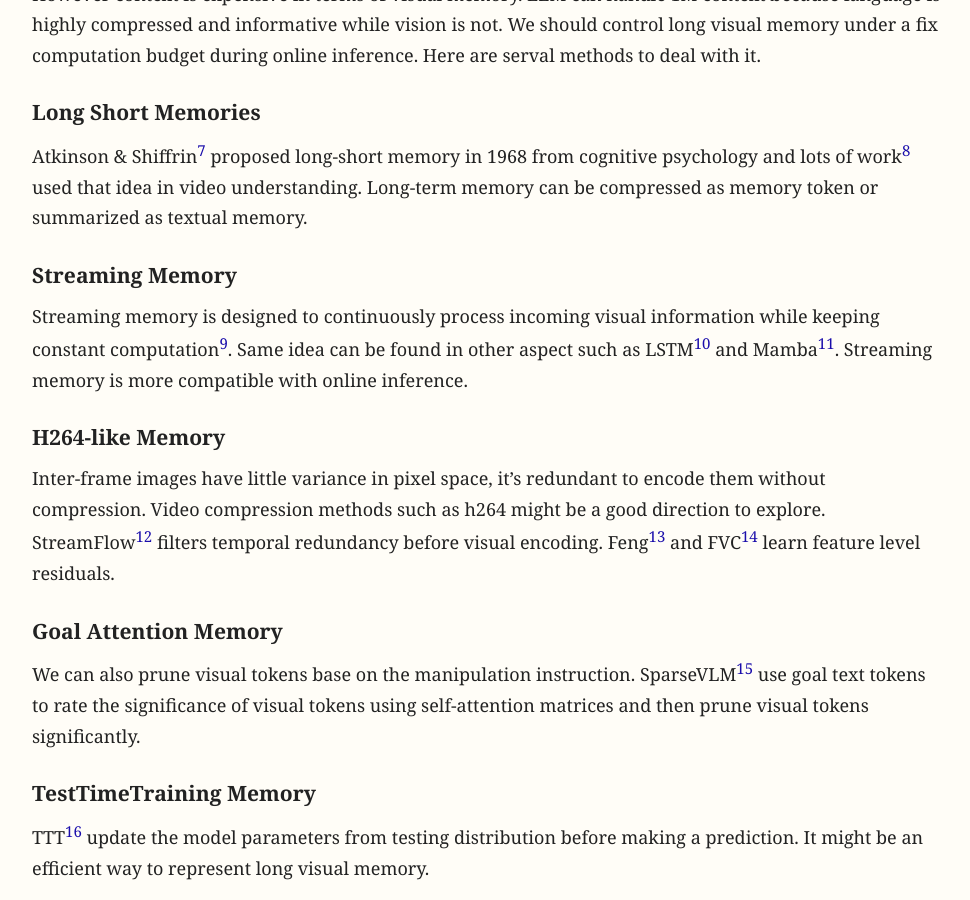
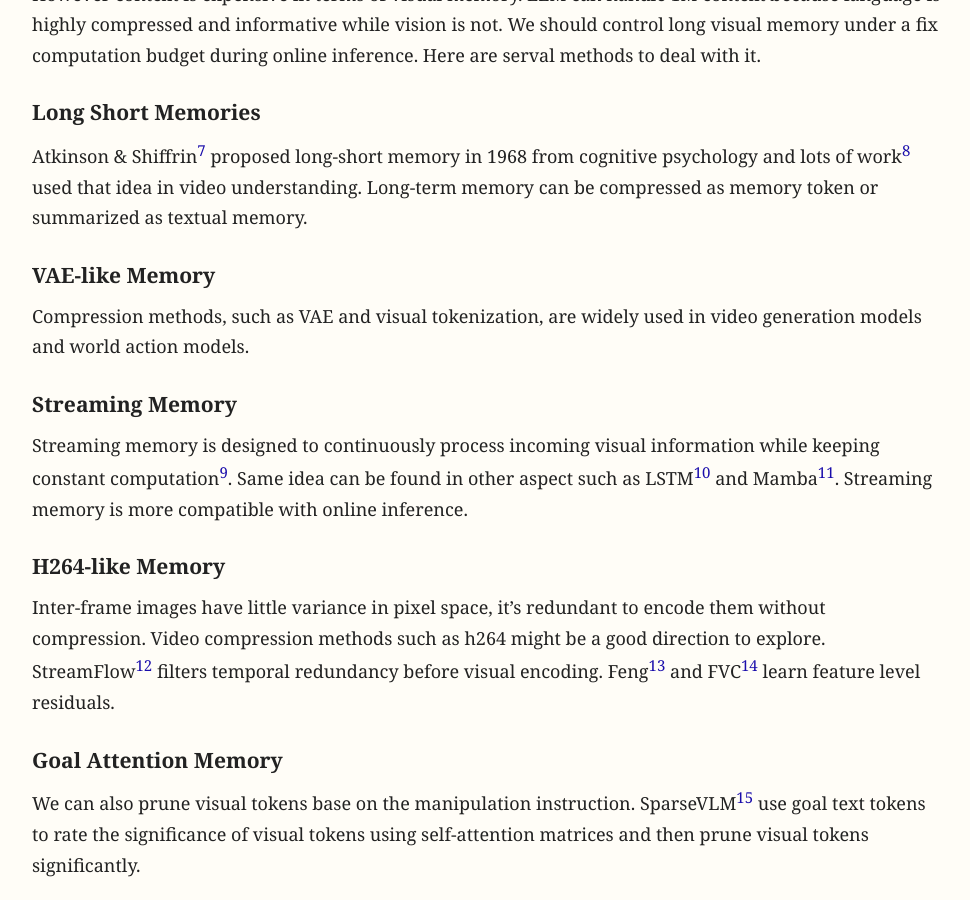
Before and after one commit to fire337/fire337.github.io, a Jekyll site: the page built from _posts/2026-09-18-manipulation-rethinking.md, in a window 1280 px wide and 900 px high, scrolled down 1145 px. Shown: the whole window, without its empty margins (152-1122 px from the left). Built offline with Jekyll 4.4.1, drawn with Linux system fonts in a browser that asks for light colours.

Commit message:
Update 2026-09-18-manipulation-rethinking.md

```diff
--- a/_posts/2026-09-18-manipulation-rethinking.md
+++ b/_posts/2026-09-18-manipulation-rethinking.md
@@ -21,6 +21,9 @@ Long manipulation tasks rely on context and observations are expanded through vi
 
 ### Long Short Memories
 Atkinson & Shiffrin[^7] proposed long-short memory in 1968 from cognitive psychology and lots of work[^8] used that idea in video understanding. Long-term memory can be compressed as memory token or summarized as textual memory.
+
+### VAE-like Memory
+Compression methods, such as VAE and visual tokenization, are widely used in video generation models and world action models.
 
 ### Streaming Memory
 Streaming memory is designed to continuously process incoming visual information while keeping constant computation[^9]. Same idea can be found in other aspect such as LSTM[^10] and Mamba[^11]. Streaming memory is more compatible with online inference.
```
